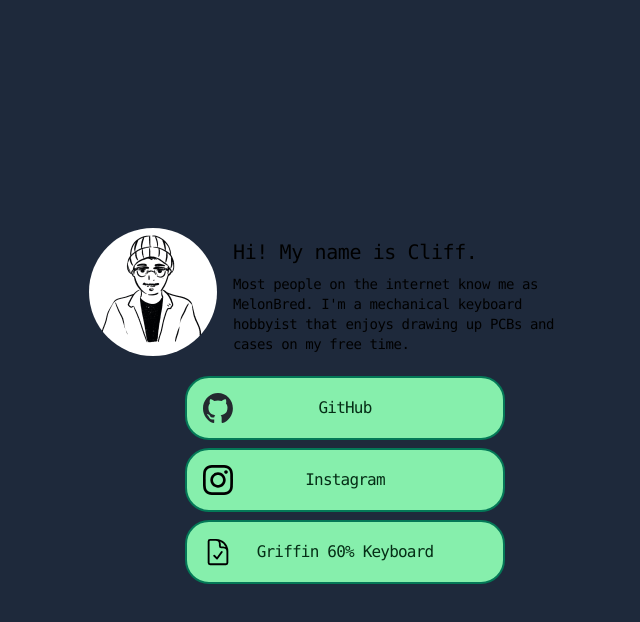
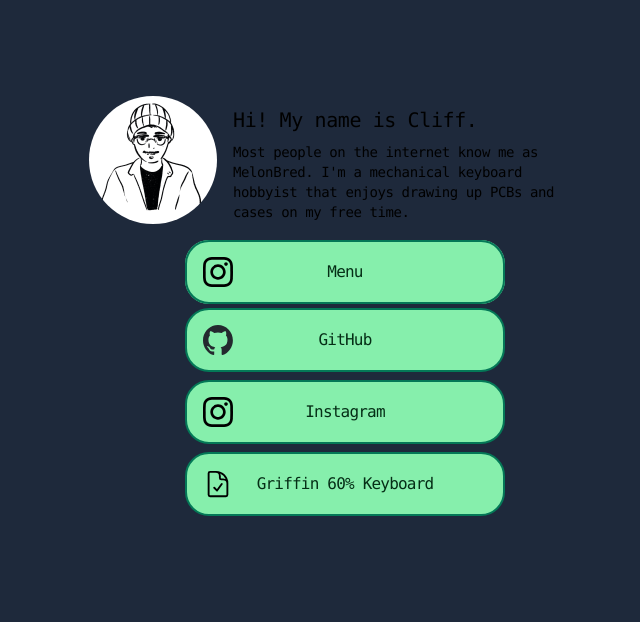
Before and after one commit to melonbred/personal-website, a Next.js app: page / in a window 1280 px wide. Shown: the top 622 px of the page, without its empty margins (295-935 px from the left). Built offline with nearby package versions, Linux system fonts and the light colour scheme.

Commit message:
Created menu button programmatically. Yup.

```diff
--- a/src/app/page.tsx
+++ b/src/app/page.tsx
@@ -3,10 +3,20 @@ import { Inter } from "next/font/google";
 
 const inter = Inter({ subsets: ["latin"] });
 import GenericButton from "@/components/GenericButton";
+import MenuButton from "@/components/menu";
+
+import fs from "fs";
+import { dirname } from "path";
 
 export default function Home() {
+  const files = fs.readdirSync("./src/app/(content)", { withFileTypes: true });
+  let menuButtonRoutes = files
+    .filter((file) => file.isDirectory())
+    .map((file) => file.name);
+  console.log(menuButtonRoutes);
+
   return (
-    <div className="flex justify-center h-screen items-center bg-slate-800">
+    <div className="flex justify-center h-screen pt-20 bg-slate-800">
       <div className="flex flex-col items-center">
         <div className="md:flex md:justify-center m-4 w-max">
           <div className="flex justify-center">
@@ -29,6 +39,7 @@ export default function Home() {
             </p>
           </div>
         </div>
+        <MenuButton folders={menuButtonRoutes} />
         <GenericButton
           text="GitHub"
           href="https://github.com/melonbred"
--- /dev/null
+++ b/src/components/menu.tsx
@@ -0,0 +1,39 @@
+"use client";
+
+import Image from "next/image";
+import { useState } from "react";
+
+type MenuProps = {
+  folders: string[];
+};
+
+export default function MenuButton(props: MenuProps) {
+  const [isClicked, setIsClicked] = useState(false);
+
+  return (
+    <div className="bg-green-300 border-1 border-emerald-700 rounded-3xl">
+      <button onClick={() => setIsClicked(!isClicked)}>
+        <div className="bg-green-300 border-2 border-emerald-700 text-green-950 rounded-3xl w-80 h-16 flex items-center m-0 transition duration-150 hover:scale-105">
+          <div className="pl-4 pr-2">
+            <Image
+              alt={"Menu"}
+              height={30}
+              width={30}
+              src={"/iconmonstr-instagram-11.svg"}
+            />
+          </div>
+          <div className="flex w-52 justify-center font-mono tracking-tighter">
+            Menu
+          </div>
+        </div>
+      </button>
+
+      <div className="flex flex-col justify-center items-center bg-green-300 text-green-950 w-80 rounded-b-3xl">
+        {isClicked &&
+          props.folders.map((folders) => {
+            return <div>{folders}</div>;
+          })}
+      </div>
+    </div>
+  );
+}
```
Also changed, not shown: tailwind.config.js (+7 -7 lines), src/app/(content)/about/page.tsx (added), src/app/(content)/keyboards/mb44/page.tsx (added), src/app/(content)/keyboards/page.tsx (added), src/app/(content)/keyboards/pegasus/page.tsx (added), src/app/(content)/layout.tsx (added).
